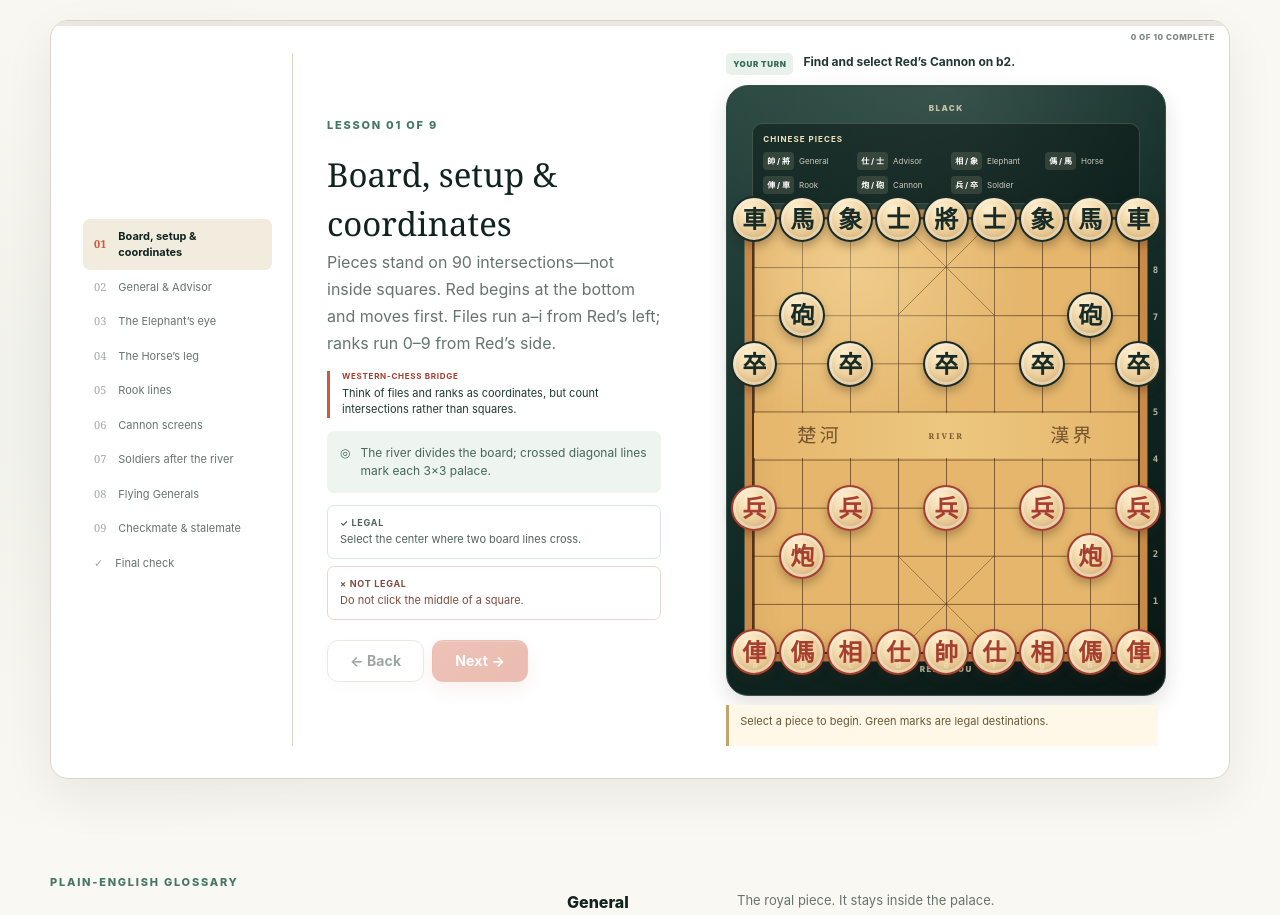
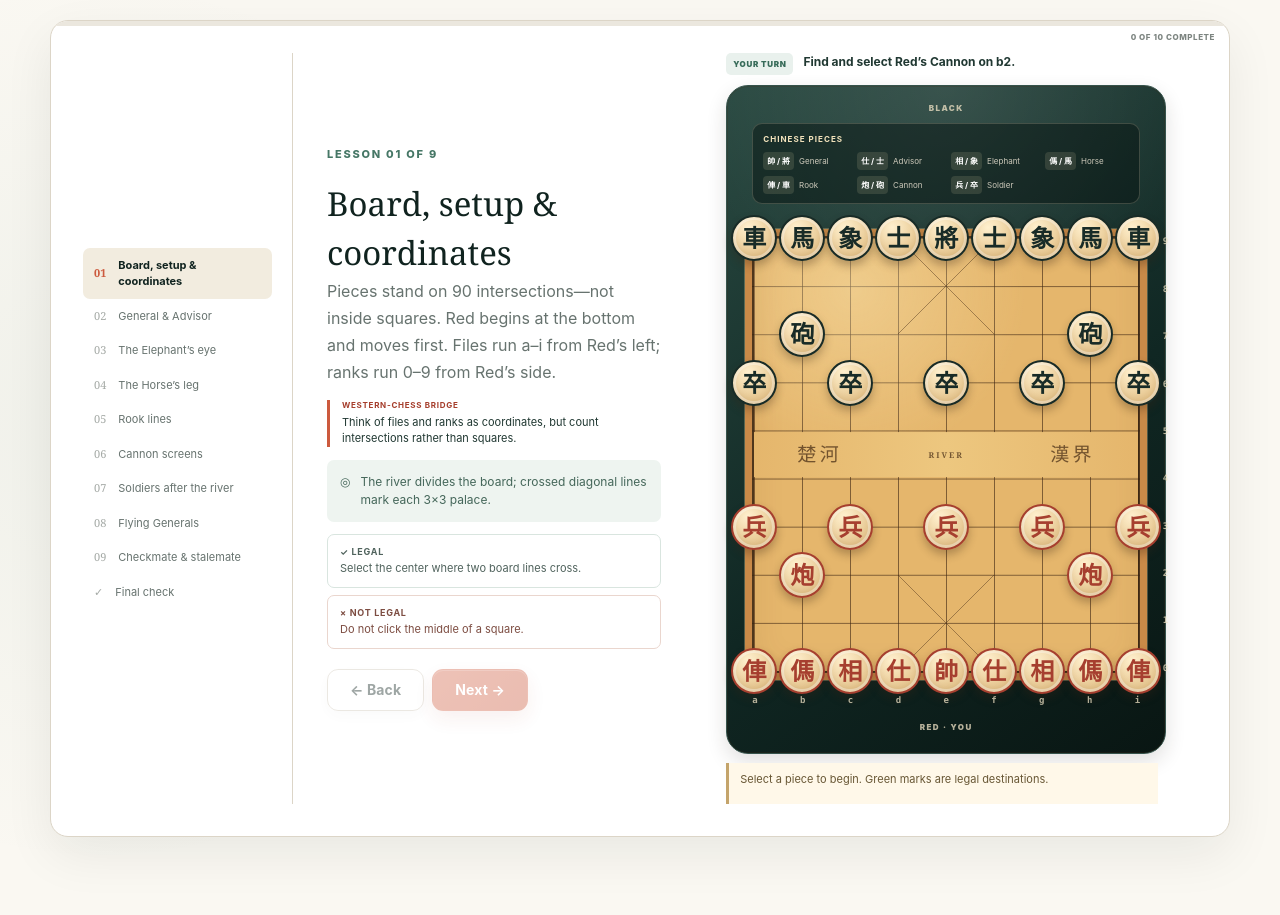
Before and after one commit to maxwellzhung/xiangqi-arena, a Next.js app: page /learn in a window 1280 px wide. Shown: the part 690-1605 px from the top of the page. Built offline with nearby package versions, Linux system fonts and the light colour scheme.

Commit message:
Prevent board labels from overlapping pieces

```diff
--- a/app/globals.css
+++ b/app/globals.css
@@ -2119,7 +2119,7 @@ a {
     0 25px 55px rgba(16, 39, 35, 0.23);
 }
 .board-piece-guide {
-  margin: 0 0 13px;
+  margin: 0 0 32px;
   padding: 9px 10px;
   border: 1px solid rgba(238, 225, 196, 0.2);
   border-radius: 10px;
@@ -2178,7 +2178,7 @@ a {
   position: absolute;
   left: 0;
   right: 0;
-  bottom: -16px;
+  bottom: -32px;
   z-index: 5;
   display: flex;
   justify-content: space-between;
@@ -2193,7 +2193,7 @@ a {
 .board-ranks {
   position: absolute;
   top: 0;
-  right: -18px;
+  right: -28px;
   bottom: 0;
   z-index: 5;
   display: flex;
@@ -2400,7 +2400,7 @@ a {
   margin-bottom: 9px;
 }
 .board-label-bottom {
-  margin-top: 9px;
+  margin-top: 48px;
 }
 .orientation-black .game-board {
   transform: rotate(180deg);
```
